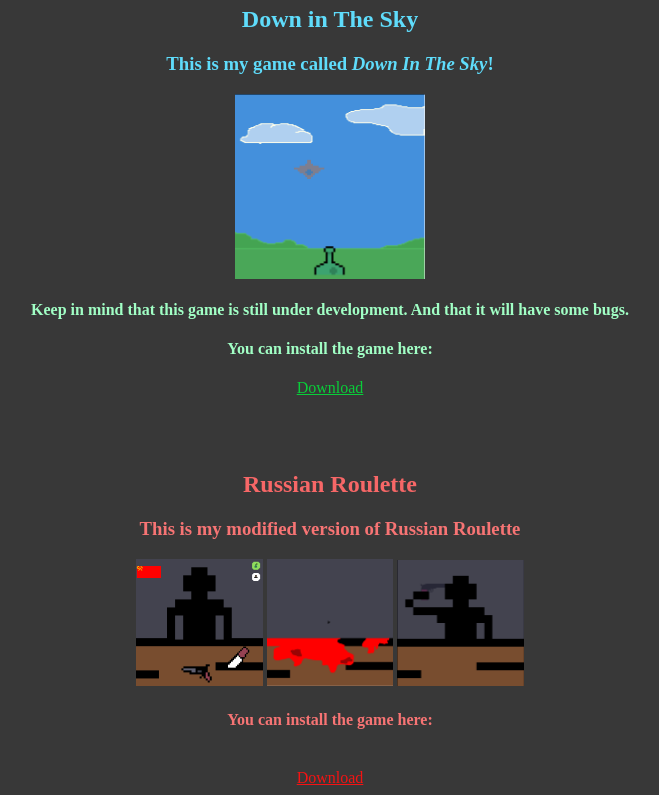
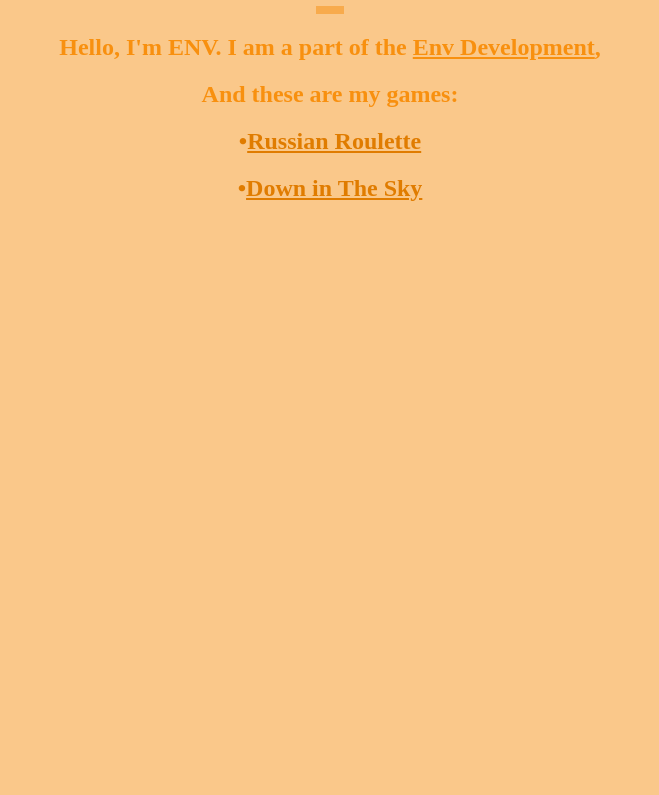
Before and after one commit to Envilix/ENVgames, a plain HTML site: page index.html in a window 1280 px wide. Shown: the part 60-855 px from the top of the page, without its empty margins (310-969 px from the left). After the commit the page ends 800 px from the top, so only its background shows below. Drawn offline with Linux system fonts and the light colour scheme.

Commit message:
Add files via upload

```diff
--- a/index.html
+++ b/index.html
@@ -3,42 +3,22 @@
 <title>ENV Games</title>
 </head>
 <style>
-body{background-color:#383838;}
+body{background-color:#fac88a;}
 </style>
 
 <body>
 <center>
 
-<h1 style="color:#5fdcfb;">ENV Games</h1>
+<h1 style=color:#f8900f>Games of ENV</h1>
+<hr width="26x" color=#f8ab4c size=8>
 
-<h2 style="color:#5fdcfb;">Down in The Sky</h2>
+<h2 style=color:#f8900f>Hello, I'm ENV. I am a part of the <a style="color:#f8900f;" href="https://envlix.github.io/ENV-DEV.github.io/">Env Development</a>,</h2>
 
-<section>
-<h3 style="color:#5fdcfb;"> This is my game called <em>Down In The Sky</em></>!</h3>
-<img src=gp.png alt="Down In The Air" width=15%>
+<h2 style=color:#f8900f> And these are my games:</h2>
 
-</section>
+<h2 style=color:#e07c00>•<a style="color:#e07c00;" href="file:///C:/Users/Korisnik/Documents/ENVGame/Russian_Roulette.html">Russian Roulette</a>
 
-<h4 style="color:#a1ffc5;"><strong> Keep in mind that this game is still under development. And that it will have some bugs.</strong></h4>
-
-<h4 style="color:#a1ffc5;">You can install the game here:</h4>
-
-<a style="color:#09ce39;" href="https://env-development.itch.io/down-in-the-sky">Download</a>
-
-<br>
-<br>
-<br>
-<br>
-<h2 style="color:#f76767;">Russian Roulette</h2>
-
-<h3 style="color:#f77474;">This is my modified version of Russian Roulette</h3>
-<img src=rr1.png alt="Russian Roulette" width=10%>
-<img src=rr2.png alt="Russian Roulette" width=10%>
-<img src=rr3.png alt="Russian Roulette" width=10%>
-
-<h4 style="color:#f77474;">You can install the game here:</h4>
-<br>
-<a style="color:#f51313;" href="https://env-development.itch.io/russian-roulette231">Download</a>
+<h2 style=color:#e07c00>•<a style="color:#e07c00;" href="file:///C:/Users/Korisnik/Documents/ENVGame/Down_In_The_Sky.html">Down in The Sky</a>
 
 </body>
 </html>
```
Also changed, not shown: Down_In_The_Sky.html (added, +24 -0 lines), Russian_Roulette.html (added, +24 -0 lines).
